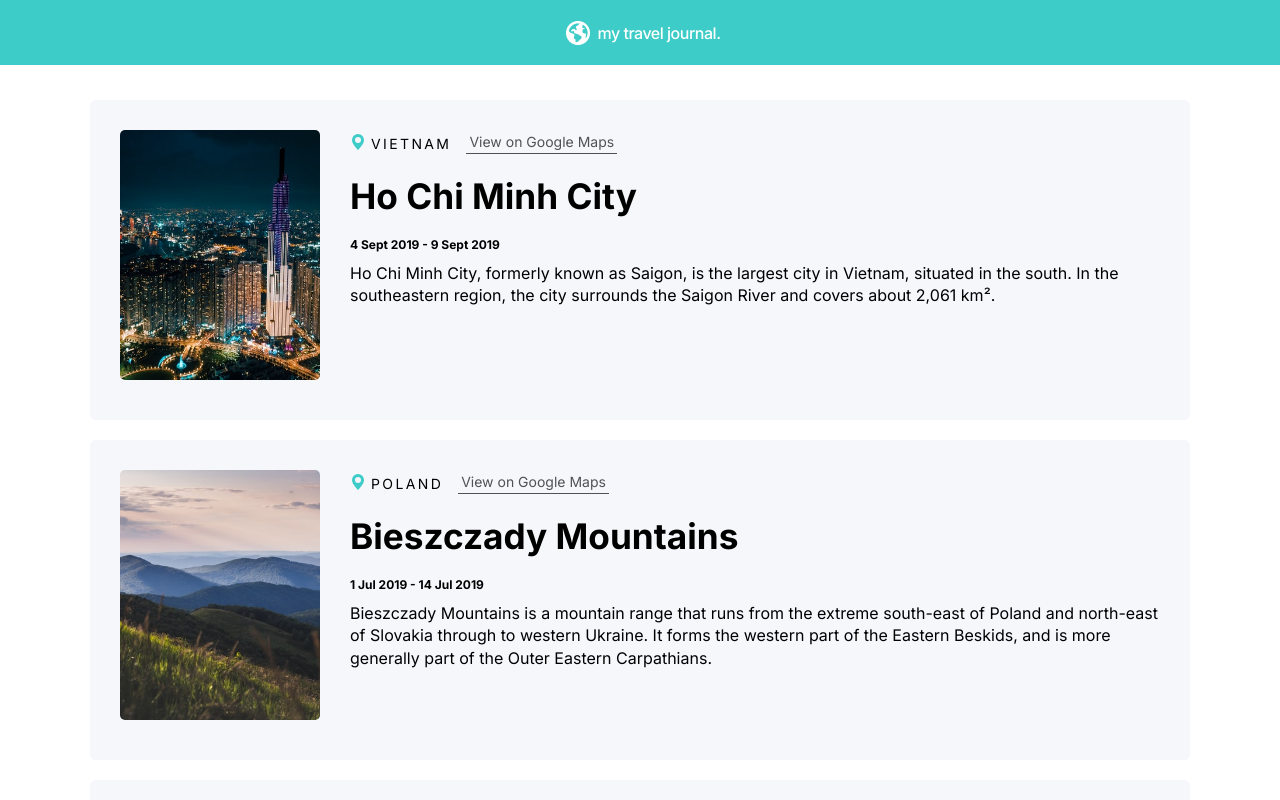
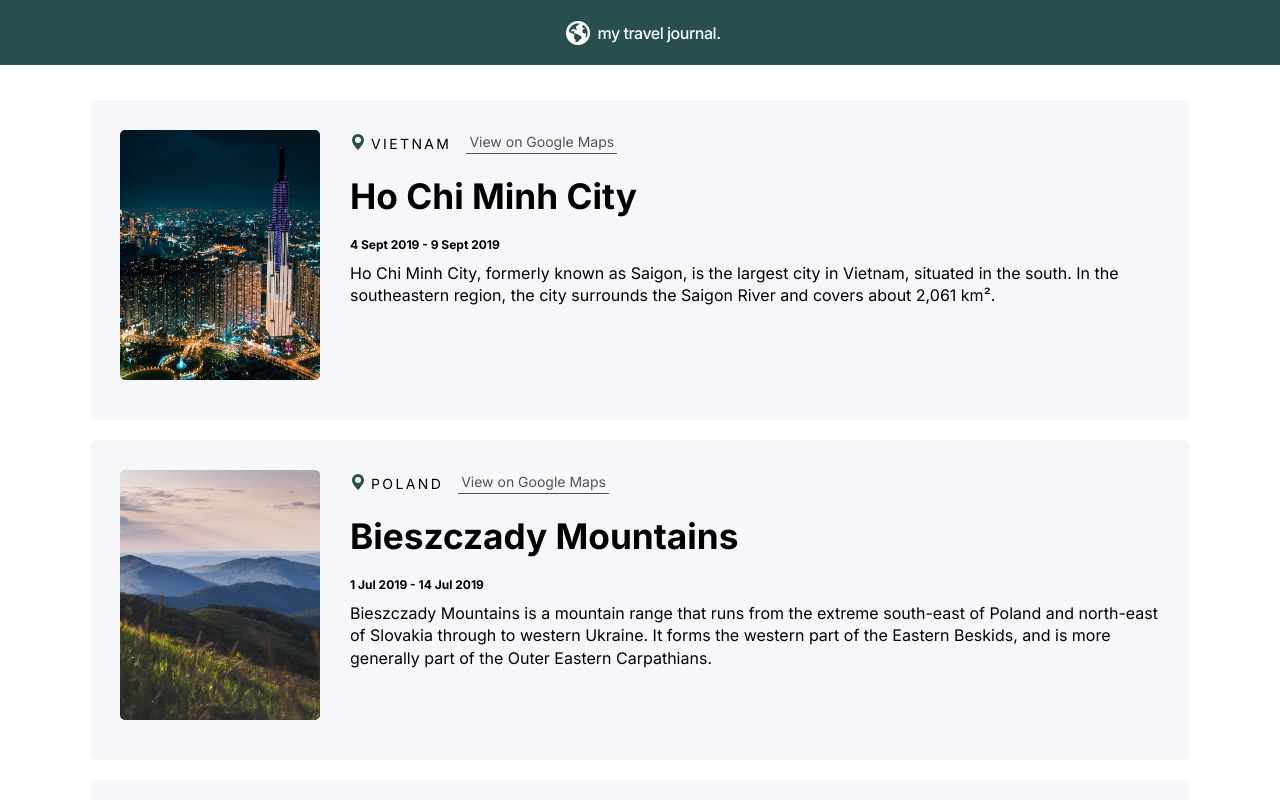
Before and after one commit to ha-anna/ha-anna.github.io, a React (Create React App) app in the folder Scrimba_Projects/react_travel_journal/: page / in a window 1280 px wide. Shown: the top 800 px of the page. Built offline with nearby package versions, Linux system fonts and the light colour scheme.

Commit message:
CSS: color contrast fix

```diff
--- a/Scrimba_Projects/react_travel_journal/src/style.css
+++ b/Scrimba_Projects/react_travel_journal/src/style.css
@@ -1,6 +1,6 @@
 :root {
   --white: #fff;
-  --accent: #3DCCC7;
+  --accent: #284F4D;
   --bg: #F5F7FB;
   --gray: #525154;
   --black: #2B283A;
```
